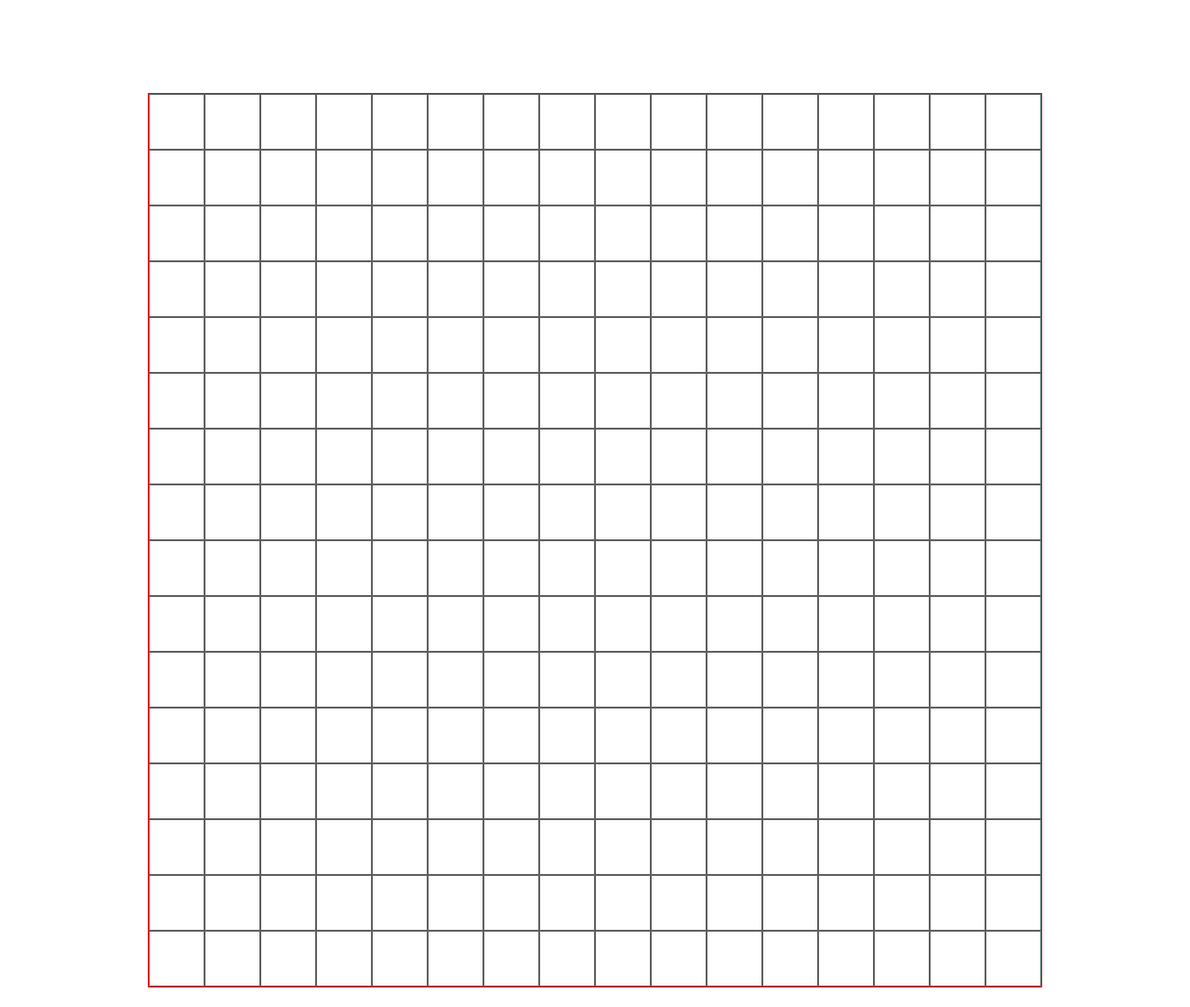
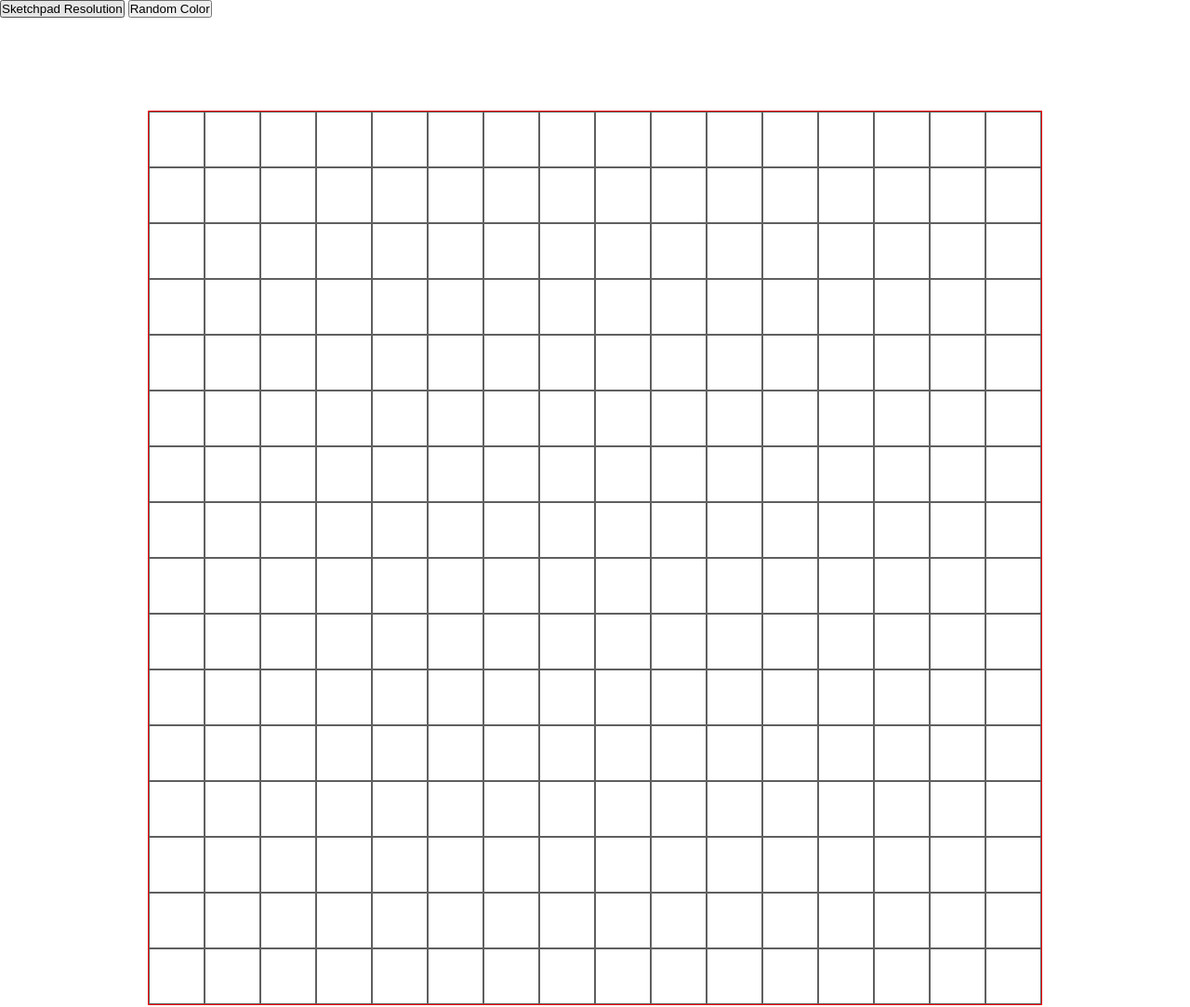
Before and after one commit to Kiselt/etch-a-sketch, a plain HTML site: page etch-a-sketch.html in a window 1280 px wide. Shown: the whole page at 93% size. Drawn offline with Linux system fonts and the light colour scheme.

Commit message:
added random color button

```diff
--- a/etch-a-sketch.html
+++ b/etch-a-sketch.html
@@ -7,7 +7,12 @@
   <link rel="stylesheet" href="etch-a-sketch.css">
 </head>
 <body>
+  <button id="resolution">Sketchpad Resolution</button>
+
+  <button id="random-color">Random Color</button>
+
   <div id="grid-container"></div>
+
   <script src="etch-a-sketch.js"></script>
 </body>
 </html>
```
